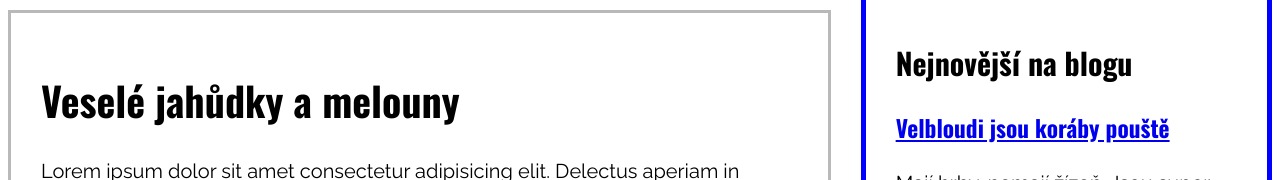
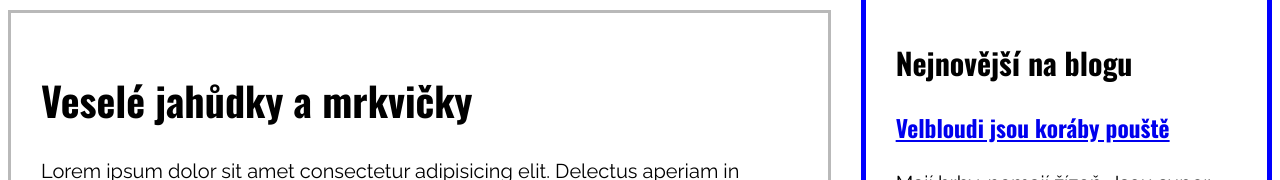
Before and after one commit to lrolecek/miniweb, an Eleventy site: page index.html in a window 1280 px wide. Shown: the part 337-517 px from the top of the page. Built offline with nearby package versions, Linux system fonts and the light colour scheme; Eleventy itself is replaced by a stand-in of ours; files that its build step writes are made by us from their sources.

Commit message:
Mrkvičky

```diff
--- a/index.html
+++ b/index.html
@@ -3,7 +3,7 @@ layout: layouts/sablona-se-sidebarem
 title: Úvodní stránka
 ---
 
-<h1>Veselé jahůdky a melouny</h1>
+<h1>Veselé jahůdky a mrkvičky</h1>
 
 <p>Lorem ipsum dolor sit amet consectetur adipisicing elit. Delectus aperiam in voluptatem animi necessitatibus ea architecto nisi praesentium ducimus iusto.</p>
 
```
